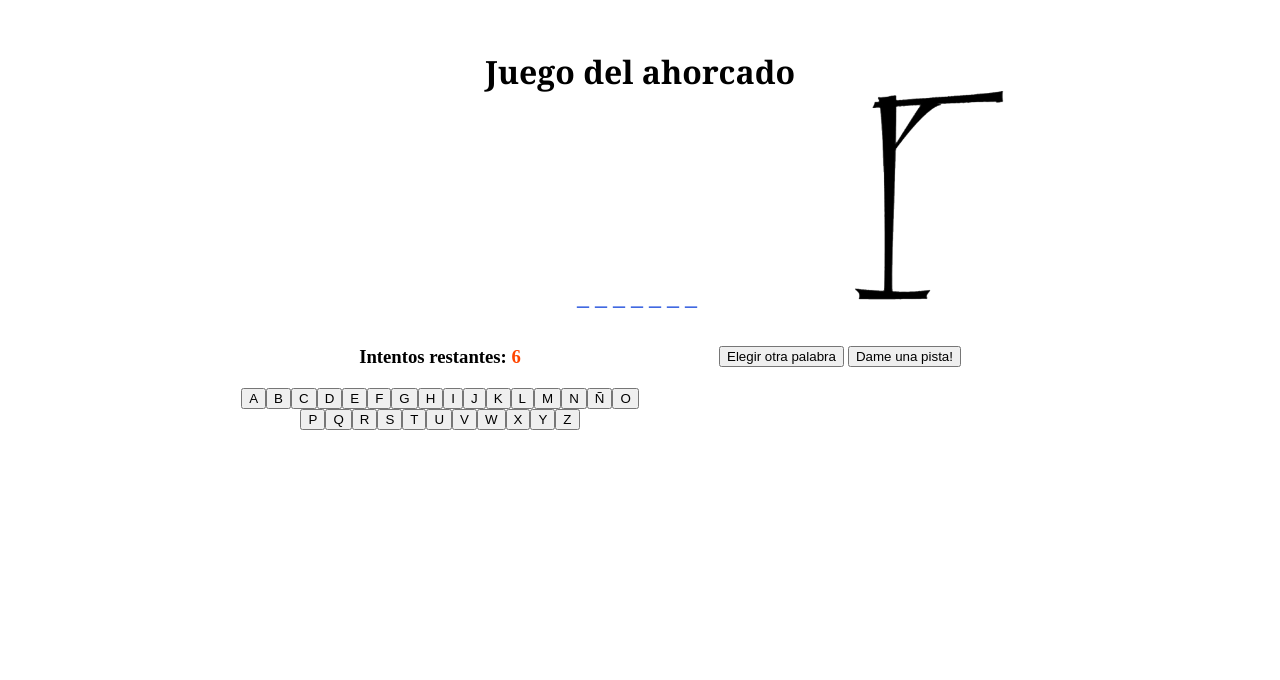
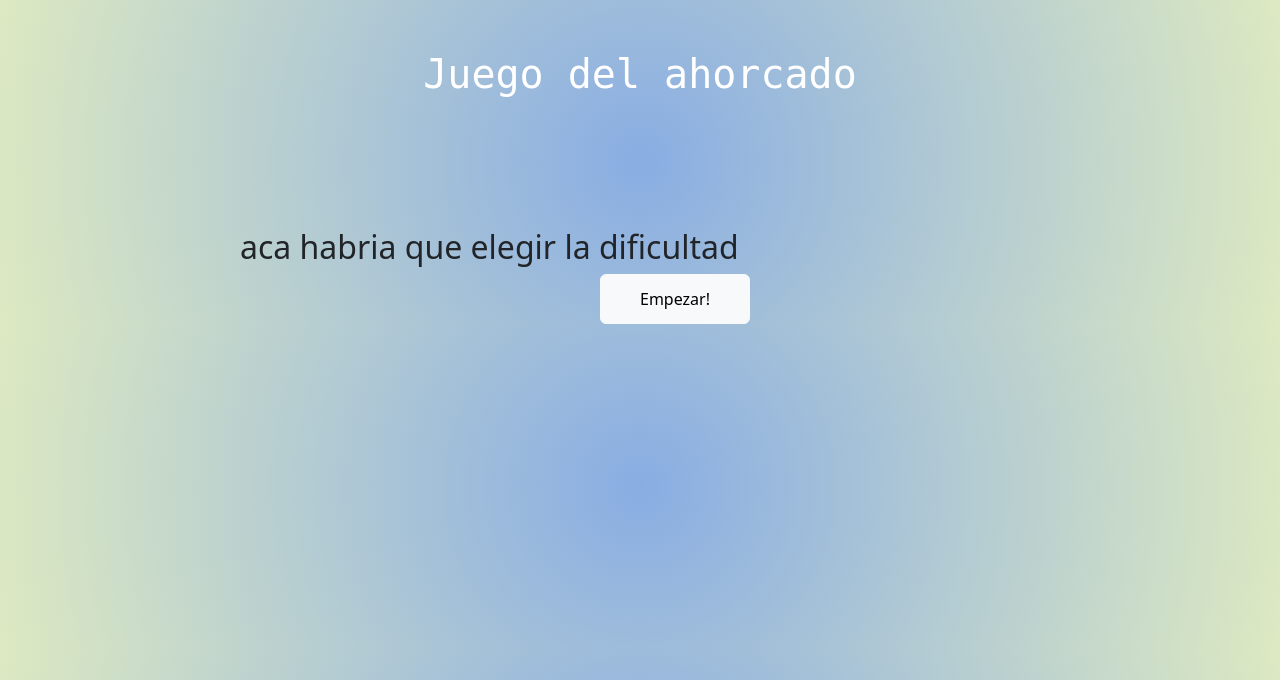
Before and after one commit to lizastrappini/agiles-ahorcado, a Flask app: page / in a window 1280 px wide. Shown: the top 680 px of the page. Run offline with Flask 3, Linux system fonts and the light colour scheme.

Commit message:
1era version funcionando

```diff
--- a/agiles-ahorcado/index.py
+++ b/agiles-ahorcado/index.py
@@ -1,7 +1,125 @@
-from flask import Flask,render_template
+from flask import Flask, render_template, request, redirect, session
+import random
+
 
 app = Flask(__name__)
 
+# Clave para poder utilizar variables de sesion
+app.secret_key = 'tu_clave_secreta'
+
+# Palabras disponibles
+palabras = [["python","lenguaje de progamacion"], ["guitarra", "instrumento de cuerdas"],['algoritmo','Secuencia de pasos'],['teclado','utilizado para escribir en la pc'],['reloj','dispositivo para ver el tiempo']]
+
+
+# Crea una lista de letras del abecedario
+abecedario =["a","b","c","d","e","f","g","h","i","j","k","l","m","n","o","p","q","r","s","t","u","v","w","x","y","z"]
+
+
+# Inicializa variables de sesión
+def initialize_session():
+    session['palabra_a_adivinar'] = elegir_palabra_random()
+    session['intentos'] = 0
+    session['letras_adivinadas'] = []
+    session['fin_juego'] = 0
+    session['letras_usadas'] = []
+    session['palabra_mostrada'] = ''
+    session['pista'] = ''
+
+# Elige una palabra al azar
+def elegir_palabra_random():
+    return random.choice(palabras)
+
+# Obtengo la pista asociada a la palabra a adivinar
+def obtener_pista():
+    session['pista'] = session.get('palabra_a_adivinar')[1]
+    return session['pista']
+
+
+# Verificar si las letras usadas estan en la palabra a adivinar
+def revelar_letra(palabra, letras_usadas):
+    letras_adiv =''
+    for l in palabra:
+        if l in letras_usadas:
+            letras_adiv+=l
+        else:
+            letras_adiv+='_'
+    muestra = letras_adiv
+    return muestra
+
+# Decrementar intentos
+def incrementar_intentos():
+    session['intentos'] += 1
+
+# Creo las lineas de la palabra a adivinar
+# Si la letra no esta en la palabra muestra un guion bajo, sino muestra la letra
+def crear_lineas(palabra):
+    palabra_mostrada = ''
+    for l in palabra:
+        palabra_mostrada += '_'
+    return palabra_mostrada
+
+# Verificar si la letra esta en la palabra a adivinar
+def verificar_letra(letra, palabra, letras_usadas):
+    palabra_mostrada = revelar_letra(palabra, letras_usadas)
+    if letra not in palabra:
+        incrementar_intentos()
+    return palabra_mostrada
+
+# Verificar si termino el juego
+def verificar_fin_juego(palabra_mostrada):
+    if session['intentos'] == 6 or ('_' not in palabra_mostrada):
+        session['fin_juego']=1
+
+
+
+
 @app.route("/")
-def hello_world():
+def index():
     return render_template('index.html')
+
+
+@app.route('/empezar',methods=['POST'])
+def empezar():
+    initialize_session()
+    palabra_mostrada=crear_lineas(session['palabra_a_adivinar'][0])
+    session['palabra_mostrada']=palabra_mostrada
+    return render_template('jugar.html', pista=session['pista'], palabra_a_adivinar=session['palabra_a_adivinar'][0], abecedario=abecedario, intentos=session['intentos'], letras_adivinadas=session['letras_adivinadas'], palabra_mostrada=palabra_mostrada, letras_usadas=session['letras_usadas'], fin_juego=session['fin_juego'])
+
+@app.route('/jugar', methods=['POST'])
+def jugar():
+
+    # Recupero las letras usadas de la variable de sesion
+    letras_usadas = session.get('letras_usadas', [])
+
+
+    # Recupero la palabra a adivinar de la variable de sesion
+    palabra = session.get('palabra_a_adivinar')[0]
+
+
+    # Recupero la letra segun el boton que se presiono
+    letra = request.form.get('letra').lower()
+
+
+    # Agrego la letra a la lista de letras usadas
+    letras_usadas.append(letra)
+
+
+    # Actualizo la variable de sesion con la lista de letras usadas para poder seguir utilizandola en los siguientes intentos
+    session['letras_usadas'] = letras_usadas
+
+    # Devuelvo la palabra a adivinar/mostrar con las letras adivinadas
+    palabra_mostrada = verificar_letra(letra,palabra, letras_usadas)
+    session['palabra_mostrada']=palabra_mostrada
+
+    # Si no quedan mas intentos o si la palabra fue adivinada redirecciono al index
+    verificar_fin_juego(palabra_mostrada)
+
+
+    return render_template('jugar.html',pista=session['pista'], palabra_mostrada=palabra_mostrada, letras_adivinadas=session['letras_adivinadas'], intentos=session['intentos'], abecedario=abecedario, letras_usadas=session['letras_usadas'],palabra_a_adivinar=session['palabra_a_adivinar'][0], fin_juego=session['fin_juego'])
+
+
+@app.route('/pista', methods=['POST'])
+def pista():
+    pista = obtener_pista()
+    print(pista)
+    return render_template('jugar.html', pista=pista, palabra_mostrada=session['palabra_mostrada'], letras_adivinadas=session['letras_adivinadas'], intentos=session['intentos'], abecedario=abecedario, letras_usadas=session['letras_usadas'],palabra_a_adivinar=session['palabra_a_adivinar'][0],fin_juego=session['fin_juego'])
--- a/agiles-ahorcado/static/ahorcado.js
+++ /dev/null
@@ -1,112 +0,0 @@
-// ### VARIABLES ###
-
-// Array de palabras
-var palabras = [["atlantico", "Un océano"], ["ordenador", "Una máquina"], ["laurel", "Un árbol"], ["plaza", "Espacio público"], ["rueda", "Gran invento"], ["cereza", "Una fruta"], ["petanca", "Un juego"], ["higuera", "Un árbol"], ["everest", "Un monte"], ["relampago", "Antecede al trueno"], ["jirafa", "Un animal"], ["luxemburgo", "Un país"], ["uruguay", "Un país"], ["ilustracion", "Representación gráfica"], ["excursion", "Actividad en la naturaleza"], ["empanadilla", "De la panadería"], ["pastel", "De la pastelería"], ["colegio", "Lugar para estudiar"], ["carrera", "Competición"], ["mermelada", "Confitura"]];
-// Palabra a averiguar
-var palabra = "";
-// Nº aleatorio
-var rand;
-// Palabra oculta
-var oculta = [];
-// Elemento html de la palabra
-var hueco = document.getElementById("palabra");
-// Contador de intentos
-var cont = 6;
-// Botones de letras
-var buttons = document.getElementsByClassName('letra');
-// Boton de reset
-var btnInicio = document.getElementById("reset");
-
-
-// ### FUNCIONES ###
-
-// Escoger palabra al azar
-function generaPalabra() {
-  rand = (Math.random() * 19).toFixed(0);
-  palabra = palabras[rand][0].toUpperCase();
-  console.log(palabra);
-}
-
-// Funcion para pintar los guiones de la palabra
-function pintarGuiones(num) {
-  for (var i = 0; i < num; i++) {
-    oculta[i] = "_";
-  }
-  hueco.innerHTML = oculta.join("");
-}
-
-//Generar abecedario
-function generaABC (a,z) {
-  document.getElementById("abcdario").innerHTML = "";
-  var i = a.charCodeAt(0), j = z.charCodeAt(0);
-  var letra = "";
-  for( ; i<=j; i++) {
-    letra = String.fromCharCode(i).toUpperCase();
-    document.getElementById("abcdario").innerHTML += "<button value='" + letra + "' onclick='intento(\"" + letra + "\")' class='letra' id='"+letra+"'>" + letra + "</button>";
-    if(i==110) {
-      document.getElementById("abcdario").innerHTML += "<button value='Ñ' onclick='intento(\"Ñ\")' class='letra' id='"+letra+"'>Ñ</button>";
-    }
-  }
-}
-
-// Chequear intento
-function intento(letra) {
-  document.getElementById(letra).disabled = true;
-  if(palabra.indexOf(letra) != -1) {
-    for(var i=0; i<palabra.length; i++) {
-      if(palabra[i]==letra) oculta[i] = letra;
-    }
-    hueco.innerHTML = oculta.join("");
-    document.getElementById("acierto").innerHTML = "Bien!";
-    document.getElementById("acierto").className += "acierto verde";
-  }else{
-    cont--;
-    document.getElementById("intentos").innerHTML = cont;
-    document.getElementById("acierto").innerHTML = "Fallo!";
-    document.getElementById("acierto").className += "acierto rojo";
-    document.getElementById("image"+cont).className += "fade-in";
-  }
-  compruebaFin();
-  setTimeout(function () {
-    document.getElementById("acierto").className = "";
-  }, 800);
-}
-
-// Obtener pista
-function pista() {
-  document.getElementById("hueco-pista").innerHTML = palabras[rand][1];
-}
-
-// Compruba si ha finalizado
-function compruebaFin() {
-  if( oculta.indexOf("_") == -1 ) {
-    document.getElementById("msg-final").innerHTML = "Felicidades !!";
-    document.getElementById("msg-final").className += "zoom-in";
-    document.getElementById("palabra").className += " encuadre";
-    for (var i = 0; i < buttons.length; i++) {
-      buttons[i].disabled = true;
-    }
-    document.getElementById("reset").innerHTML = "Empezar";
-    btnInicio.onclick = function() { location.reload() };
-  }else if( cont == 0 ) {
-    document.getElementById("msg-final").innerHTML = "Game Over";
-    document.getElementById("msg-final").className += "zoom-in";
-    for (var i = 0; i < buttons.length; i++) {
-      buttons[i].disabled = true;
-    }
-    document.getElementById("reset").innerHTML = "Empezar";
-    btnInicio.onclick = function () { location.reload() };
-  }
-}
-
-// Restablecer juego
-function inicio() {
-  generaPalabra();
-  pintarGuiones(palabra.length);
-  generaABC("a","z");
-  cont = 6;
-  document.getElementById("intentos").innerHTML=cont;
-}
-
-// Iniciar
-window.onload = inicio();
--- a/agiles-ahorcado/static/estilo-ahorcado.css
+++ b/agiles-ahorcado/static/estilo-ahorcado.css
@@ -1,15 +1,24 @@
-
+body{
+  background: rgb(63,94,251);
+  background: radial-gradient(circle, #89ade3 0%, #dde9c1 100%);
+}
 * {
   box-sizing: border-box;
 }
 .main-container {
+
   max-width: 800px;
   margin: auto;
+  height: auto;
 }
 h1.titulo {
   margin: 50px auto 80px auto;
   text-align: center;
-  font-family: Cambria, Cochin, Georgia, Times, Times New Roman, serif;
+  color:white;
+  font-family: monospace;
+}
+.intentos{
+  color:white;
 }
 h1#msg-final {
   text-align: center;
@@ -45,7 +54,7 @@ h1#msg-final {
 h2.palabra {
   margin: 0 auto 25px auto;
   text-align: center;
-  color: royalblue;
+  color: rgb(255, 255, 255);
   text-transform: uppercase;
   letter-spacing: 6px;
 }
@@ -56,7 +65,7 @@ h2.palabra {
   margin: 10px auto;
 }
 .no-wrap {
-  flex-wrap: nowrap !important;
+  flex-wrap: nowrap ;
 }
 .col {
   width: 50%;
@@ -85,8 +94,7 @@ picture img {
 }
 #image5, #image4, #image3,
 #image2, #image1, #image0 {
-  opacity: 0;
-  transition: opacity .3s ease;
+
 }
 .fade-in {
   opacity: 1 !important;
--- a/agiles-ahorcado/templates/index.html
+++ b/agiles-ahorcado/templates/index.html
@@ -4,45 +4,20 @@
     <meta charset="utf-8">
     <title>Ahorcado</title>
     <link rel="stylesheet" href="{{ url_for('static', filename='estilo-ahorcado.css') }}">
+    <link href="https://cdn.jsdelivr.net/npm/bootstrap@5.3.2/dist/css/bootstrap.min.css" rel="stylesheet" integrity="sha384-T3c6CoIi6uLrA9TneNEoa7RxnatzjcDSCmG1MXxSR1GAsXEV/Dwwykc2MPK8M2HN" crossorigin="anonymous">
+    <script src="https://cdn.jsdelivr.net/npm/bootstrap@5.3.2/dist/js/bootstrap.bundle.min.js" integrity="sha384-C6RzsynM9kWDrMNeT87bh95OGNyZPhcTNXj1NW7RuBCsyN/o0jlpcV8Qyq46cDfL" crossorigin="anonymous"></script>
 </head>
 <body>
 <div class="main-container">
+    <h1 class="titulo" id="titulo">Juego del ahorcado</h1>
+    <h1 id="msg-final"></h1>
+    <h2 class="titulo" id="titulo">aca habria que elegir la dificultad </h2>
+    <form method="POST" action="empezar">
+    <button type="submit" id="" class="btn btn-light" style="margin-left: 45%; width: 150px; height: 50px;">Empezar!</button>
+    </form>
 
-    <h1 class="titulo">Juego del ahorcado</h1>
-    <h1 id="msg-final"></h1>
-    <h3 id="acierto"></h3>
-    <div class="flex-row no-wrap">
-        <h2 class="palabra" id="palabra"></h2>
-        <picture>
-            <img src = "{{ url_for('static', filename='img/ahorcado_6.png')}}" alt="" id="image6">
-            <img src = "{{ url_for('static', filename='img/ahorcado_5.png')}}" alt="" id="image5">
-            <img src = "{{ url_for('static', filename='img/ahorcado_4.png')}}" alt="" id="image4">
-            <img src = "{{ url_for('static', filename='img/ahorcado_3.png')}}" alt="" id="image3">
-            <img src = "{{ url_for('static', filename='img/ahorcado_2.png')}}" alt="" id="image2">
-            <img src = "{{ url_for('static', filename='img/ahorcado_1.png')}}" alt="" id="image1">
-            <img src = "{{ url_for('static', filename='img/ahorcado_0.png')}}" alt="" id="image0">
-        </picture>
-    </div>
-    <div class="flex-row" id="turnos">
-        <div class="col">
-            <h3>Intentos restantes: <span id="intentos">6</span></h3>
-        </div>
-        <div class="col">
-            <button onclick="inicio()" id="reset">Elegir otra palabra</button>
-            <button onclick="pista()" id="pista">Dame una pista!</button>
-            <span id="hueco-pista"></span>
-        </div>
-    </div>
 
-    <div class="flex-row">
-        <div class="col">
-            <div class="flex-row" id="abcdario">
-            </div>
-        </div>
-        <div class="col"></div>
-    </div>
 
 </div>
-<script src="{{ url_for('static', filename='ahorcado.js') }}"></script>
 </body>
 </html>
```
Also changed, not shown: agiles-ahorcado/templates/jugar.html (added, +97 -0 lines), 2 other files.
